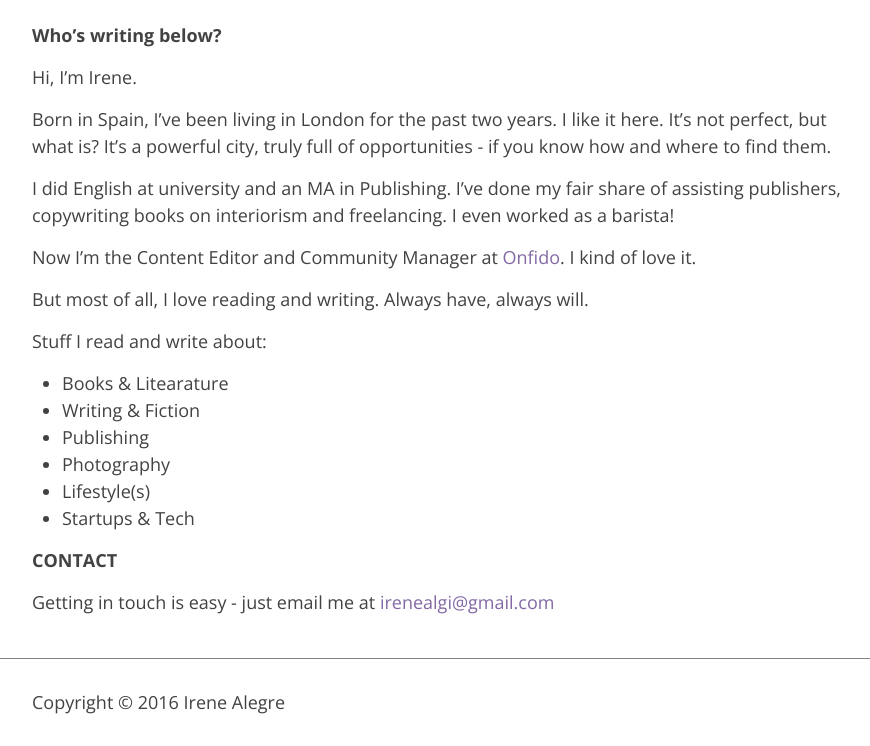
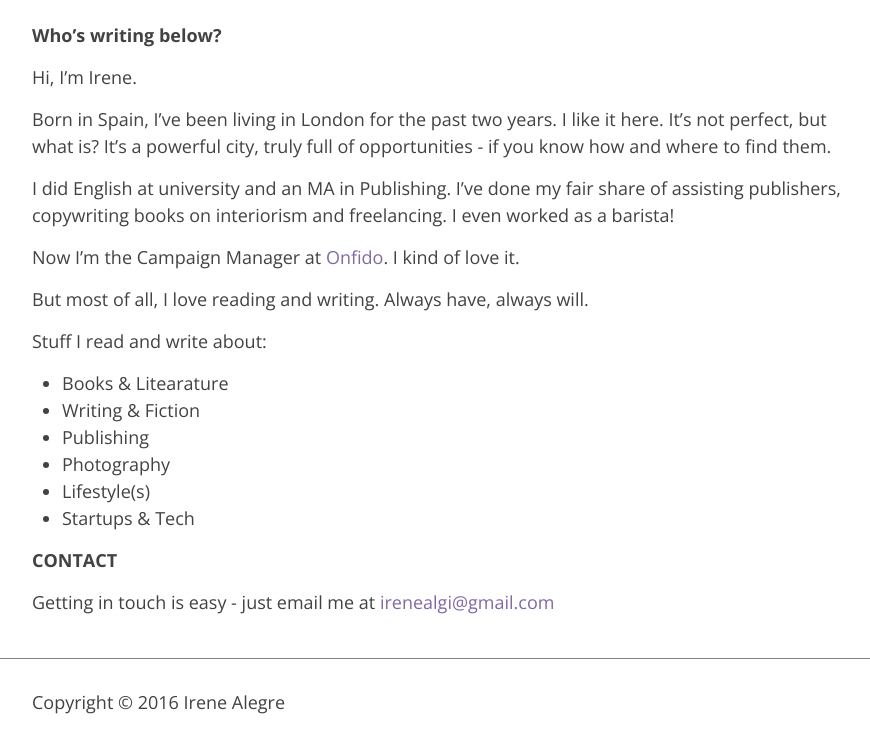
Before and after one commit to irenealgi/readbelow, a Jekyll site: the page built from about.md, in a window 1280 px wide. Shown: the part 720-1466 px from the top of the page, without its empty margins (188-1058 px from the left). Built offline with Jekyll 4.4.1, drawn with Linux system fonts in a browser that asks for light colours.

Commit message:
Update about.md

```diff
--- a/about.md
+++ b/about.md
@@ -14,7 +14,7 @@ Born in Spain, I've been living in London for the past two years. I like it here
 
 I did English at university and an MA in Publishing. I've done my fair share of assisting publishers, copywriting books on interiorism and freelancing. I even worked as a barista!
 
-Now I'm the Content Editor and Community Manager at <a href="https://onfido.com/" target="_blank">Onfido</a>. I kind of love it.
+Now I'm the Campaign Manager at <a href="https://onfido.com/" target="_blank">Onfido</a>. I kind of love it.
 
 But most of all, I love reading and writing. Always have, always will.
 
```
